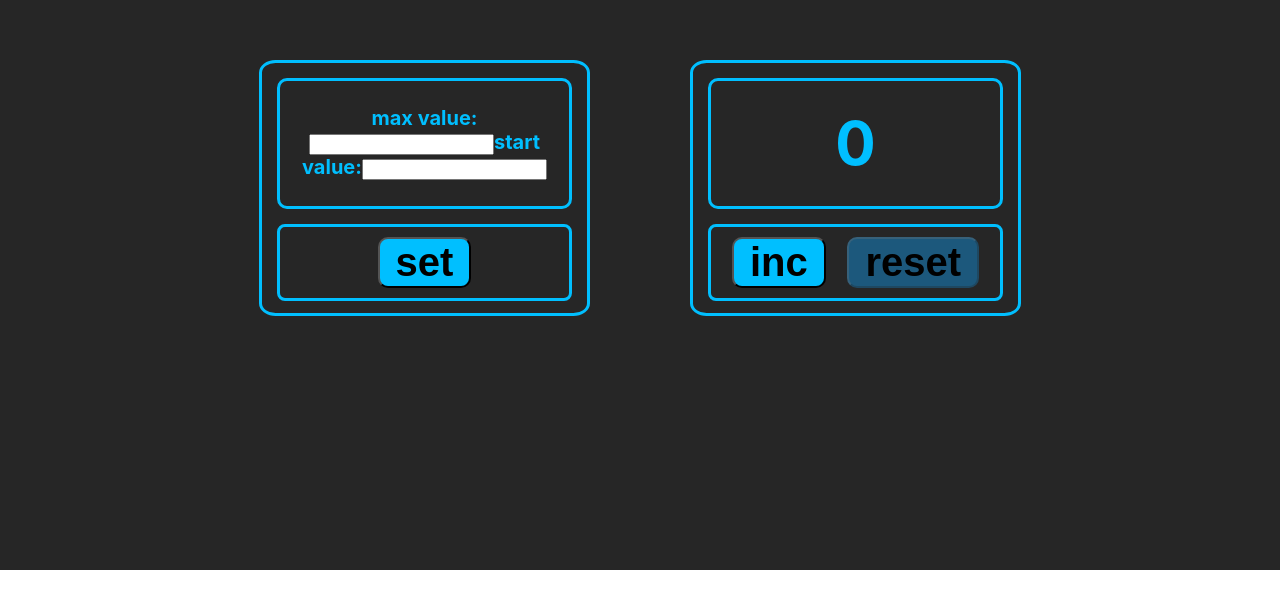
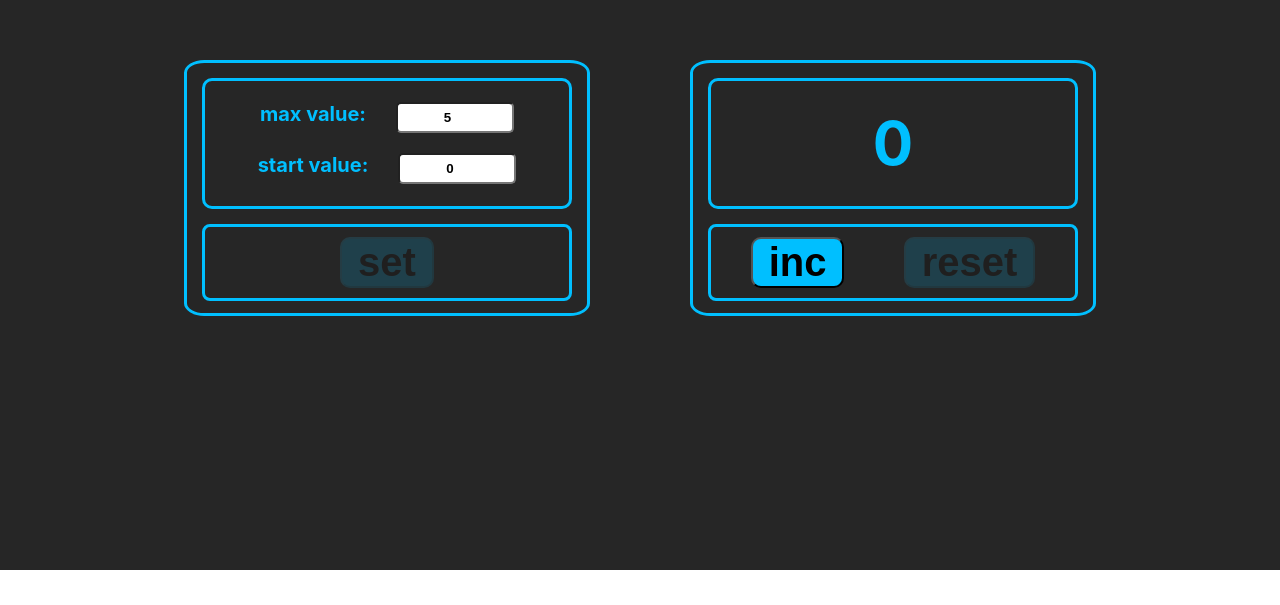
Before and after one commit to AlexandrPanevkin/Counter, a React (Create React App) app: page / in a window 1280 px wide. Shown: the part 195-800 px from the top of the page. Built offline with nearby package versions, Linux system fonts and the light colour scheme.

Commit message:
add Settings logic

```diff
--- a/src/App.module.css
+++ b/src/App.module.css
@@ -48,7 +48,7 @@
   font-weight: bold;
   border: 3px solid deepskyblue;
   border-radius: 5%;
-  width: 325px;
+  width: 400px;
   height: 250px;
 }
 
@@ -56,7 +56,7 @@
   font-weight: bold;
   border: 3px solid deepskyblue;
   border-radius: 5%;
-  width: 325px;
+  width: 400px;
   height: 250px;
   margin-right: 100px;
 }
--- a/src/App.tsx
+++ b/src/App.tsx
@@ -3,41 +3,57 @@ import s from './App.module.css'
 import {Counter} from "./Components/Counter";
 import {Settings} from "./Components/Settings";
 
-export type CounterValueType = 0 | 1 | 2 | 3 | 4 | 5
+export type CounterValueType = number | string
 
 function App() {
     const [counterValue, setCounterValue] = useState<CounterValueType>(0)
+    const [startValue, setStartValue] = useState(0)
+    const [maxValue, setMaxValue] = useState(5)
+    const [error, setError] = useState(false)
 
-    const [minValue, setMinValue] = useState(0)
+    const setSettingsMaxValue = (value: number) => {
+        if(value<= startValue || value<=0) {
+            setError(true)
+        } else {
+            setError(false)
+        }
+        setMaxValue(value)
+        setCounterValue("enter values and press 'set' ")
+    }
+    console.log(error)
+    const setSettingsStartValue = (value: number) => {
+        setCounterValue("enter values and press 'set' ")
+        setStartValue(value)
 
+    }
 
-    const increaseCounterValue = (incValue: CounterValueType) => {
-        if (incValue === 0) {
-            setCounterValue(1)
-        } else if (incValue === 1) {
-            setCounterValue(2)
-        } else if (incValue === 2) {
-            setCounterValue(3)
-        } else if (incValue === 3) {
-            setCounterValue(4)
-        } else if (incValue === 4) {
-            setCounterValue(5)
-        }
+    const setSettingsCounterValue = () => {
+        setCounterValue(startValue)
+    }
+
+    const increaseCounterValue = (incValue: number) => {
+        return incValue >= startValue && incValue <= maxValue ? setCounterValue(incValue + 1) : counterValue
+
     }
 
     const resetCounterValue = () => {
-        setCounterValue(0)
+        setCounterValue(startValue)
     }
 
     return (
         <div className={s.App}>
             <div className={s.Settings}>
-                <Settings counterValue={counterValue}/>
+                <Settings setSettingsMaxValue={setSettingsMaxValue} setSettingsStartValue={setSettingsStartValue}
+                          startValue={startValue} maxValue={maxValue} counterValue={counterValue}
+                          setSettingsCounterValue={setSettingsCounterValue}
+                />
             </div>
             <div className={s.Counter}><Counter
                 counterValue={counterValue}
                 increaseCounterValue={increaseCounterValue}
                 resetCounterValue={resetCounterValue}
+                startValue={startValue}
+                maxValue={maxValue}
             /></div>
         </div>
     );
--- a/src/Components/Button.tsx
+++ b/src/Components/Button.tsx
@@ -2,7 +2,6 @@ import React from 'react';
 import s from "./Counter.module.css";
 
 type ButtonPropsType = {
-    counterValue: number
     onClickCallback: () => void
     buttonName: string
     disabled: boolean
@@ -13,6 +12,6 @@ export const Button = (props: ButtonPropsType) => {
         props.onClickCallback()
     }
     return (
-        <button disabled={props.disabled} className={s.incValue} onClick={onClickCallBack}><span className={s.incResetValue}>{props.buttonName}</span></button>
+        <button disabled={props.disabled} className={s.button} onClick={onClickCallBack}><span className={s.incResetValue}>{props.buttonName}</span></button>
     );
 };
--- a/src/Components/Counter.module.css
+++ b/src/Components/Counter.module.css
@@ -7,6 +7,18 @@
     justify-content: center;
     align-items: center;
     font-size: 60px;
+    color: deepskyblue
+}
+
+.textCounterValue {
+    display: flex;
+    border: 3px solid deepskyblue;
+    margin: 15px;
+    height: 125px;
+    border-radius: 10px;
+    justify-content: center;
+    align-items: center;
+    font-size: 25px;
     color: deepskyblue
 }
 
@@ -31,7 +43,12 @@
     justify-content: space-around;
 }
 
-.incValue {
+.incResetValue {
+    margin-left: 10px;
+    margin-right: 10px;
+}
+
+.button {
     font-size: 40px;
     cursor: pointer;
     background-color: deepskyblue;
@@ -39,21 +56,8 @@
     border-radius: 10px;
 }
 
-.resetValue {
-    font-size: 40px;
-    cursor: pointer;
-    background-color: deepskyblue;
-    font-weight: bold;
-    border-radius: 10px;
-}
-
-.incResetValue {
-    margin-left: 10px;
-    margin-right: 10px;
-}
-
-:disabled {
-    background-color: rgba(17, 165, 255, 0.4);
+button:disabled {
+    opacity: 0.17;
     color: black
 }
 
--- a/src/Components/Counter.tsx
+++ b/src/Components/Counter.tsx
@@ -5,13 +5,15 @@ import {Button} from "./Button";
 
 type CounterPropsType = {
     counterValue: CounterValueType
-    increaseCounterValue: (incValue: CounterValueType) => void
+    increaseCounterValue: (incValue: number) => void
     resetCounterValue: () => void
+    startValue: number
+    maxValue: number
 }
 
 export const Counter = (props: CounterPropsType) => {
     const incOnClickHandler = () => {
-        props.increaseCounterValue(props.counterValue)
+        props.increaseCounterValue(+props.counterValue)
     }
     const resetOnClickHandler = () => {
         props.resetCounterValue()
@@ -19,13 +21,13 @@ export const Counter = (props: CounterPropsType) => {
 
     return (
         <div>
-            <div className={props.counterValue === 5 ? s.CounterRedValue : s.CounterValue}>
+            <div className={props.counterValue === props.maxValue ? s.CounterRedValue : typeof props.counterValue === 'string' ? s.textCounterValue : s.CounterValue}>
                 {props.counterValue}
             </div>
             <div className={s.incResetBox}>
-                <Button disabled={props.counterValue === 5} counterValue={5} onClickCallback={incOnClickHandler}
+                <Button disabled={props.counterValue === props.maxValue || typeof props.counterValue === 'string'}  onClickCallback={incOnClickHandler}
                         buttonName={'inc'}/>
-                <Button disabled={props.counterValue === 0} counterValue={0} onClickCallback={resetOnClickHandler}
+                <Button disabled={props.counterValue === props.startValue || typeof props.counterValue === 'string'} onClickCallback={resetOnClickHandler}
                         buttonName={'reset'}/>
             </div>
         </div>
--- a/src/Components/Settings.module.css
+++ b/src/Components/Settings.module.css
@@ -1,5 +1,6 @@
 .settingsValue {
     display: flex;
+    flex-direction: column;
     border: 3px solid deepskyblue;
     margin: 15px;
     height: 125px;
@@ -26,3 +27,25 @@
     font-weight: bold;
     border-radius: 10px;
 }
+
+.inputBox {
+    display: flex;
+    padding: 0;
+    margin: 10px;
+}
+
+.inputValue {
+    padding-left: 30px;
+}
+
+.input {
+    width: 110px;
+    height: 25px;
+    border-radius: 5px;
+    text-align: center;
+    font-weight: bold;
+}
+
+input:focus {
+    outline: 2px solid deepskyblue;
+}
--- a/src/Components/Settings.tsx
+++ b/src/Components/Settings.tsx
@@ -1,25 +1,53 @@
-import React from 'react';
-import { Button } from './Button';
+import React, {ChangeEvent} from 'react';
+import {Button} from './Button';
 import s from './Settings.module.css'
 
 type SettingsPropsType = {
-    counterValue: number
+    counterValue: number | string
+    startValue: number
+    maxValue: number
+    setSettingsMaxValue: (value: number) => void
+    setSettingsStartValue: (value: number) => void
+    setSettingsCounterValue: () => void
 }
 
 export const Settings = (props: SettingsPropsType) => {
+    const onInputMaxChangeHandler = (e: ChangeEvent<HTMLInputElement>) => {
+        props.setSettingsMaxValue(+e.currentTarget.value)
+    }
+    const onInputStartChangeHandler = (e: ChangeEvent<HTMLInputElement>) => {
+        props.setSettingsStartValue(+e.currentTarget.value)
+    }
+
+    const onClickSetValueHandler = () => {
+        props.setSettingsCounterValue()
+    }
+
     return (
         <div>
             <div className={s.settingsValue}>
-                <div>
-                    max value:
-                    <input type="number"/>
-                    start value:
-                    <input type="number"/>
-                </div>
+                    <div className={s.inputBox}>
+                        <span className={s.inputValueName}>
+                            max value:
+                        </span>
+                        <span className={s.inputValue}>
+                               <input className={s.input} type="number" value={props.maxValue}
+                                      onChange={onInputMaxChangeHandler}/>
+                        </span>
+                    </div>
+
+                    <div className={s.inputBox}>
+                        <span className={s.inputValueName}>start value:</span>
+                        <span className={s.inputValue}> <input className={s.input} type="number" value={props.startValue}
+                                      onChange={onInputStartChangeHandler}/></span>
+
+                    </div>
+
                 <div></div>
             </div>
             <div className={s.setBox}>
-               <Button counterValue={props.counterValue} onClickCallback={()=>{}} buttonName={'set'} disabled={false}/>
+                <Button onClickCallback={onClickSetValueHandler} buttonName={'set'}
+                        disabled={typeof props.counterValue === 'number'}/>
             </div>
         </div>
     )
--- a/src/index.tsx
+++ b/src/index.tsx
@@ -8,9 +8,7 @@ const root = ReactDOM.createRoot(
   document.getElementById('root') as HTMLElement
 );
 root.render(
-  <React.StrictMode>
     <App />
-  </React.StrictMode>
 );
 
 // If you want to start measuring performance in your app, pass a function
```
